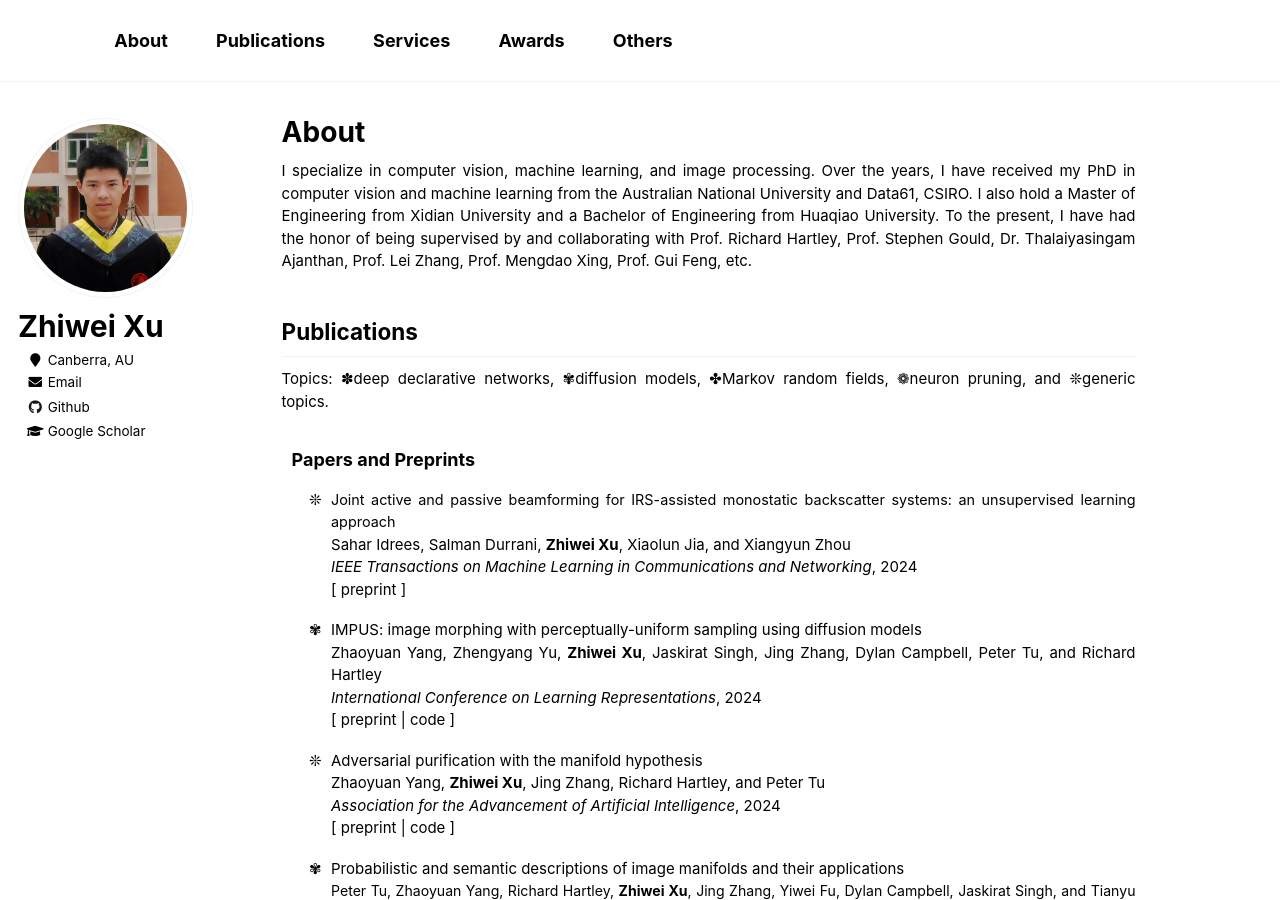
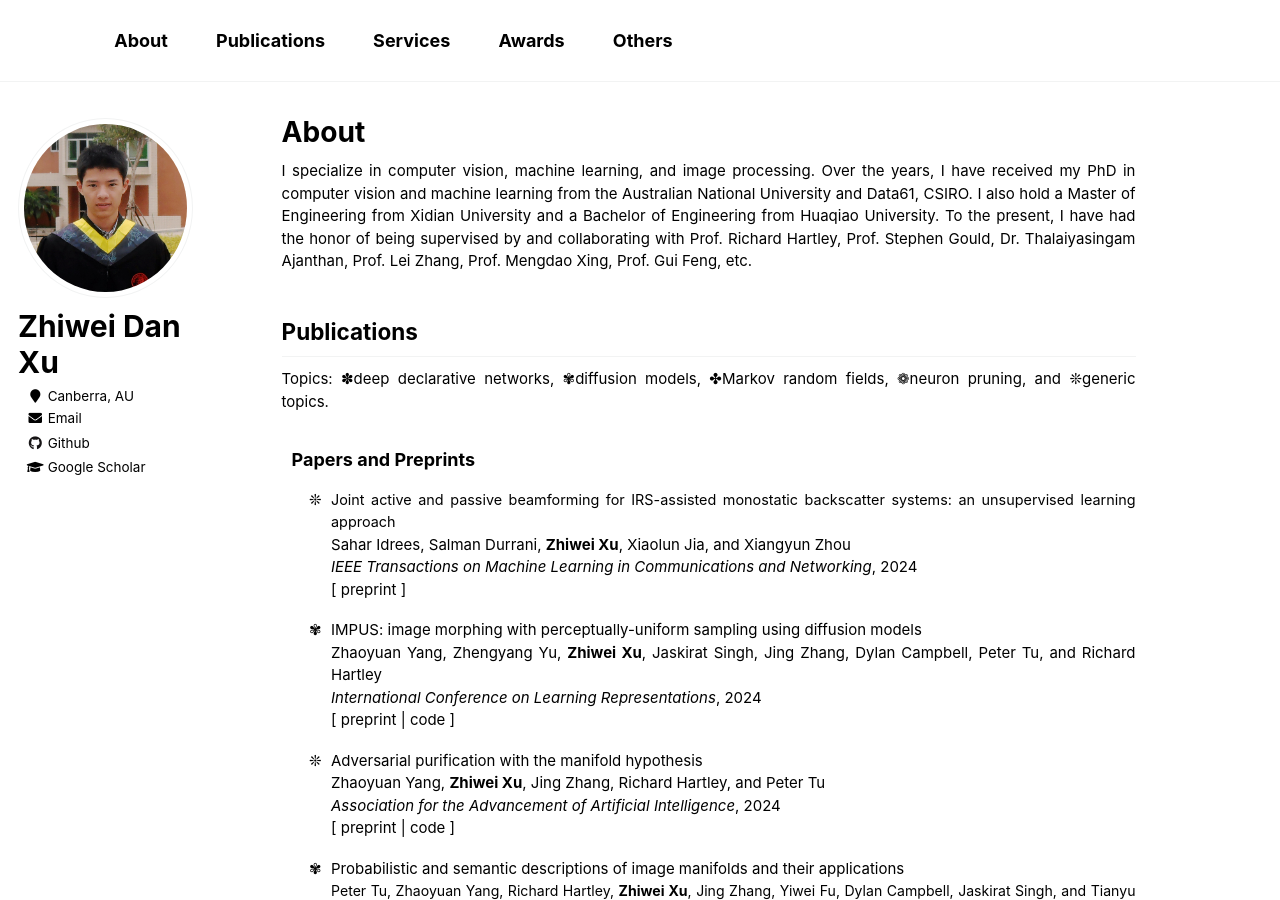
Before and after one commit to zwxu064/zwxu064.github.io, a Jekyll site: the page built from _pages/about.html, in a window 1280 px wide and 900 px high. Built offline with Jekyll 4.4.1, drawn with Linux system fonts in a browser that asks for light colours.

Commit message:
Update _config.yml

```diff
--- a/_config.yml
+++ b/_config.yml
@@ -80,7 +80,7 @@ analytics:
 
 # Site Author
 author:
-  name             : "Zhiwei Xu"
+  name             : "Zhiwei Dan Xu"
   avatar           : "../images/zhiwei.png"
   bio              : " "
   location         : Canberra, AU
```
